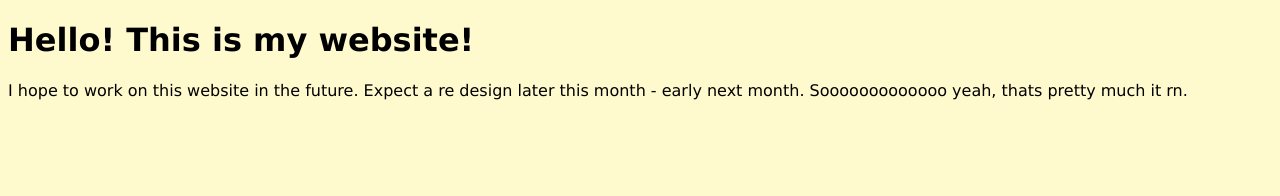
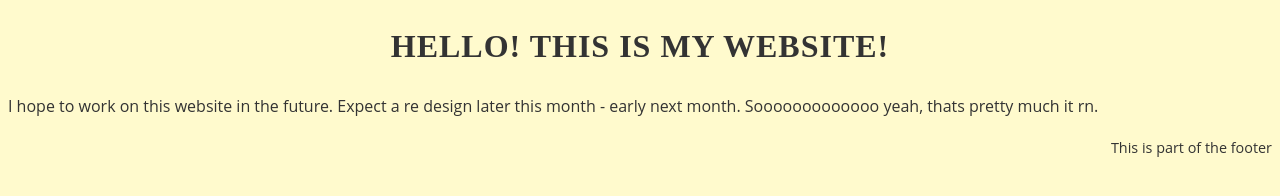
Before and after one commit to Nick92347/Nick92347.github.io, a plain HTML site: page index.html in a window 1280 px wide. Drawn offline with Linux system fonts and the light colour scheme; a web font is replaced by a local one.

Commit message:
changing font and doing assignment

```diff
--- a/index.html
+++ b/index.html
@@ -7,7 +7,22 @@
                 <style>
 body {
     background-color: lemonchiffon;
-    font-family: 'Atkinson Hyperlegible', Verdana, sans-serif;
+    font-family: "Open Sans", "Helvetica Neue", Arial, sans-serif;
+    text-align: left;
+    line-height: 1.6;
+    color: #333333;
+}
+
+h1, h2 {
+    font-family: "Merriweather", Georiga, "Times New Roman", serif;
+    text-align: center;
+    text-transform: uppercase;
+    letter-spacing: 1px;
+}
+
+footer {
+    text-align: right;
+    font-size: 0.9rem;
 }
                 </style>
 	</head>
@@ -16,5 +31,8 @@ body {
             <p>I hope to work on this website in the future. Expect a re design
             later this month - early next month. Sooooooooooooo yeah, thats
             pretty much it rn.</p>
+        <footer>
+            <p>This is part of the footer</p>
+        </footer>
 	</body>
 </html>
```
